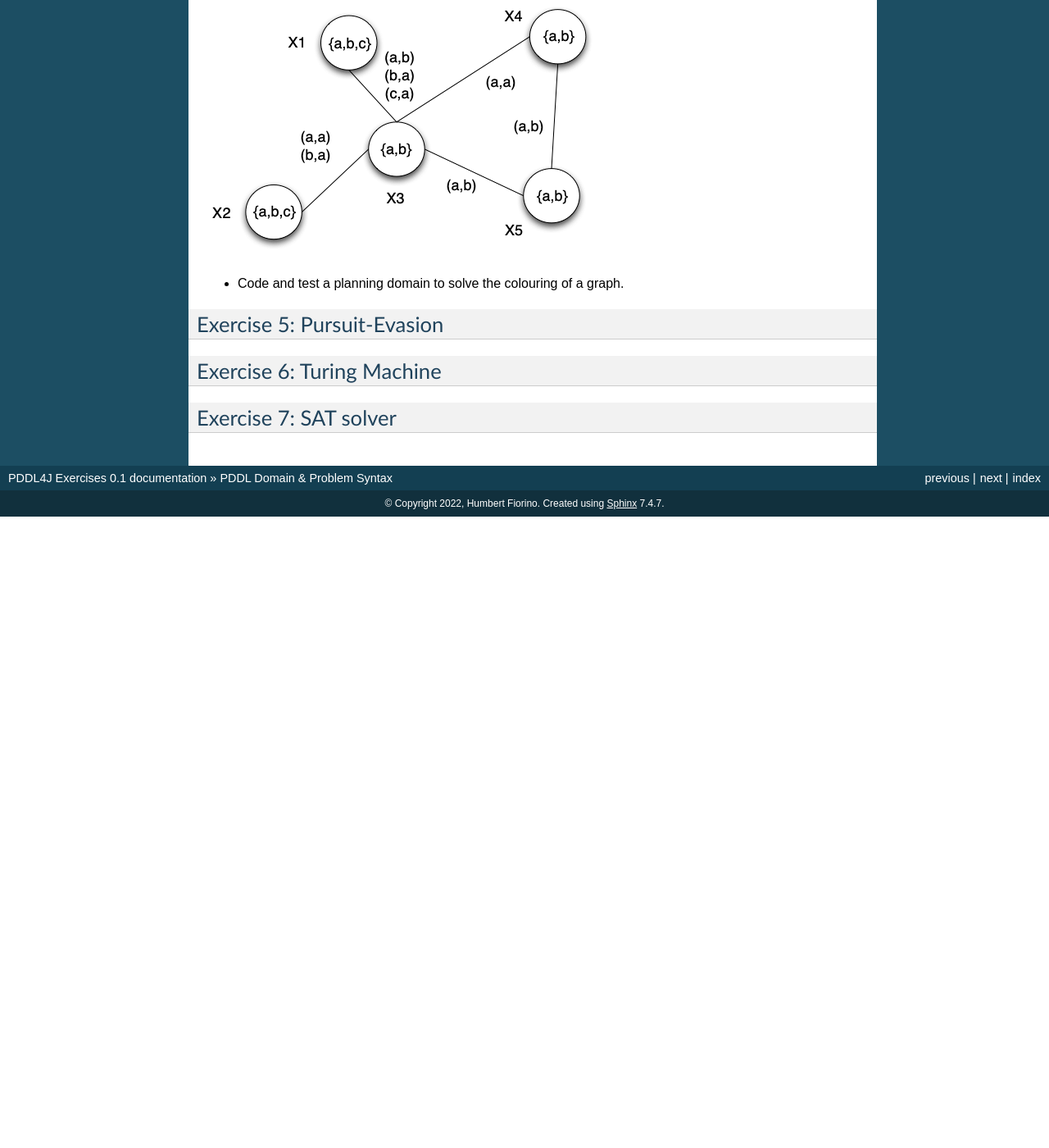
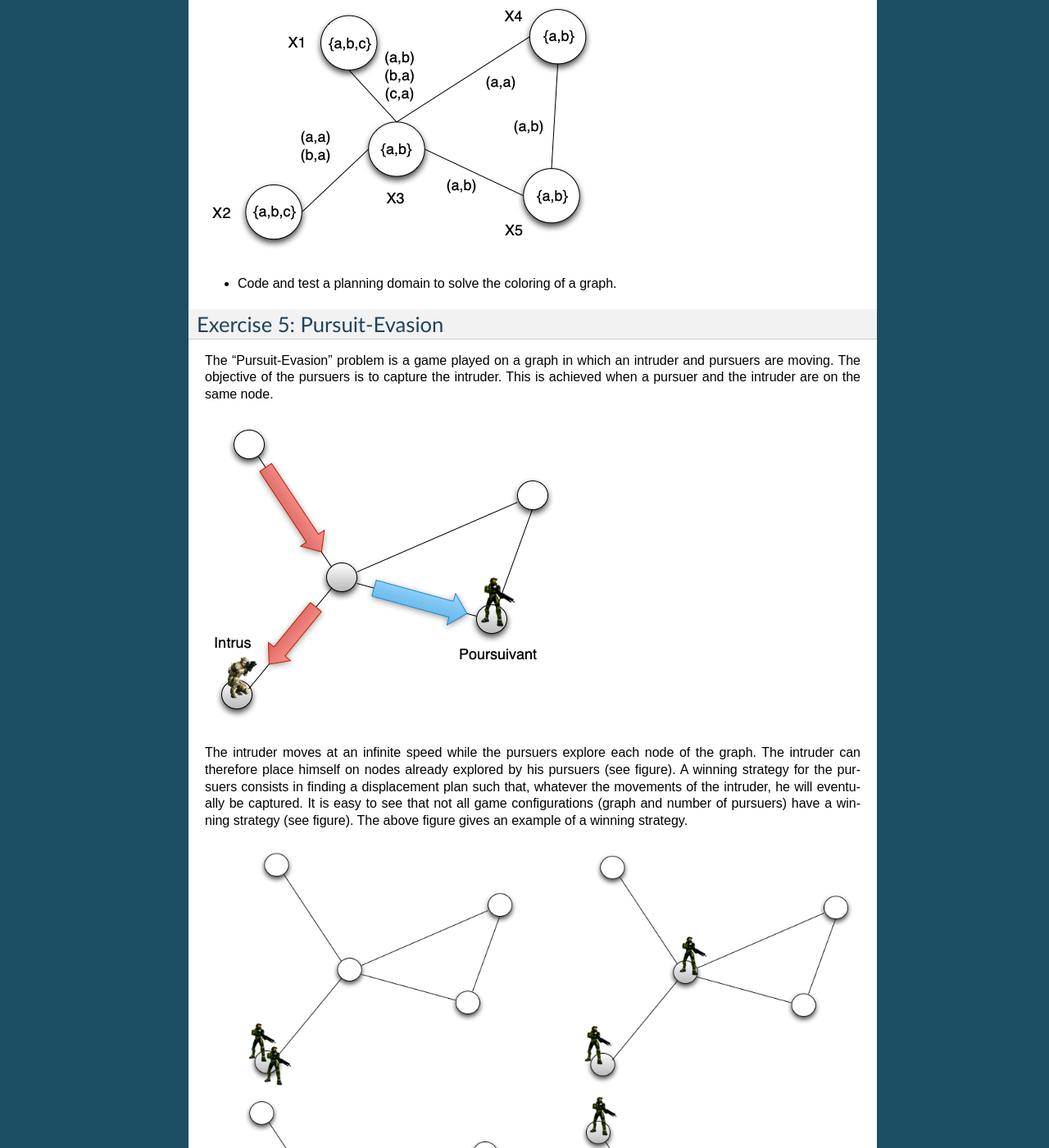
Before and after one commit to fiorinoh/pddl4j-exercices, a Sphinx documentation site: the page built from docs/source/pddl_domain_problem_syntax.rst, in a window 1280 px wide and 1400 px high, scrolled down 3231 px. Shown: the whole window at 82% size. Built offline with Sphinx 7.4.7, drawn with Linux system fonts in a browser that asks for light colours; before the commit the page ends 3861 px from its top, so only the background shows below that; some of the changed text lies outside the part shown.

Commit message:
Updates of sokoban, SAT planning, MCTS planning, pursuit-evasion and hamiltonian cycles.

```diff
--- a/docs/source/pddl_domain_problem_syntax.rst
+++ b/docs/source/pddl_domain_problem_syntax.rst
@@ -57,8 +57,8 @@
 Exercise 4: Graph coloring
 --------------------------
 
-In graph theory, colouring a graph means assigning a colour to each of its vertices so that two vertices connected by an edge are of different colours.
-The aim is to use a minimum number of colours. A graph with a minimum of 2 colours has a *chromatic number* of 2.
+In graph theory, coloring a graph means assigning a color to each of its vertices so that two vertices connected by an edge are of different colors.
+The aim is to use a minimum number of colors. A graph with a minimum of 2 colors has a *chromatic number* of 2.
 
 This figure is the map of Australia with its representation in the form of a graph. In this case, the color number is 3.
 
@@ -72,14 +72,37 @@
 
 .. image:: img/csp.png
 
-- Code and test a planning domain to solve the colouring of a graph.
+- Code and test a planning domain to solve the coloring of a graph.
 
 
 Exercise 5: Pursuit-Evasion
 ---------------------------
 
-Exercise 6: Turing Machine
+The "Pursuit-Evasion" problem is a game played on a graph in which an intruder and pursuers are moving.
+The objective of the pursuers is to capture the intruder. This is achieved when a pursuer and the intruder are on the same node.
+
+.. image:: img/pe.png
+
+The intruder moves at an infinite speed while the pursuers explore each node of the graph. The intruder can therefore place himself on nodes already explored by his pursuers (see figure).
+A winning strategy for the pursuers consists in finding a displacement plan such that, whatever the movements of the intruder, he will eventually be captured.
+It is easy to see that not all game configurations (graph and number of pursuers) have a winning strategy (see figure). The above figure gives an example of a winning strategy.
+
+.. image:: img/pe_solution.png
+
+- Code and test a planning domain to find a solution for a game of "Pursuit-Evasion".
+
+Exercise 6: Hamiltonian cycle
+-----------------------------
+In graph theory, a Hamiltonian graph is a graph with at least one cycle passing through all vertices one and only one time. Such an elementary cycle is then called a Hamiltonian cycle.
+
+.. image:: img/konigsberg.png
+
+- Represent in PDDL the initial state corresponding to the graph of the figure above (the city of Königsberg). Is there a Hamiltonian cycle?
+- Represent in PDDL the goal corresponding to the existence of a Hamiltonian cycle, whatever this graph is. In other words, the goal must not represent the solution of a given problem but a state representing the existence of a Hamiltonian cycle,
+- Represent in PDDL the actions necessary to find a Hamiltonian cycle.
+
+Exercise 7: Turing Machine
 --------------------------
 
-Exercise 7: SAT solver
+Exercise 8: SAT solver
 ----------------------
```
Also changed, not shown: docs/source/monte_carlo_tree_search_planning.rst (+7 -2 lines), docs/source/sat_planning.rst (+27 -1 lines), docs/source/sokoban.rst (+10 -7 lines), docs/source/img/konigsberg.png (added), docs/source/img/pe.png (added), docs/source/img/pe_solution.png (added), docs/source/img/satplanner.png (added), docs/source/img/sokoban.png (added), 1 other file.
